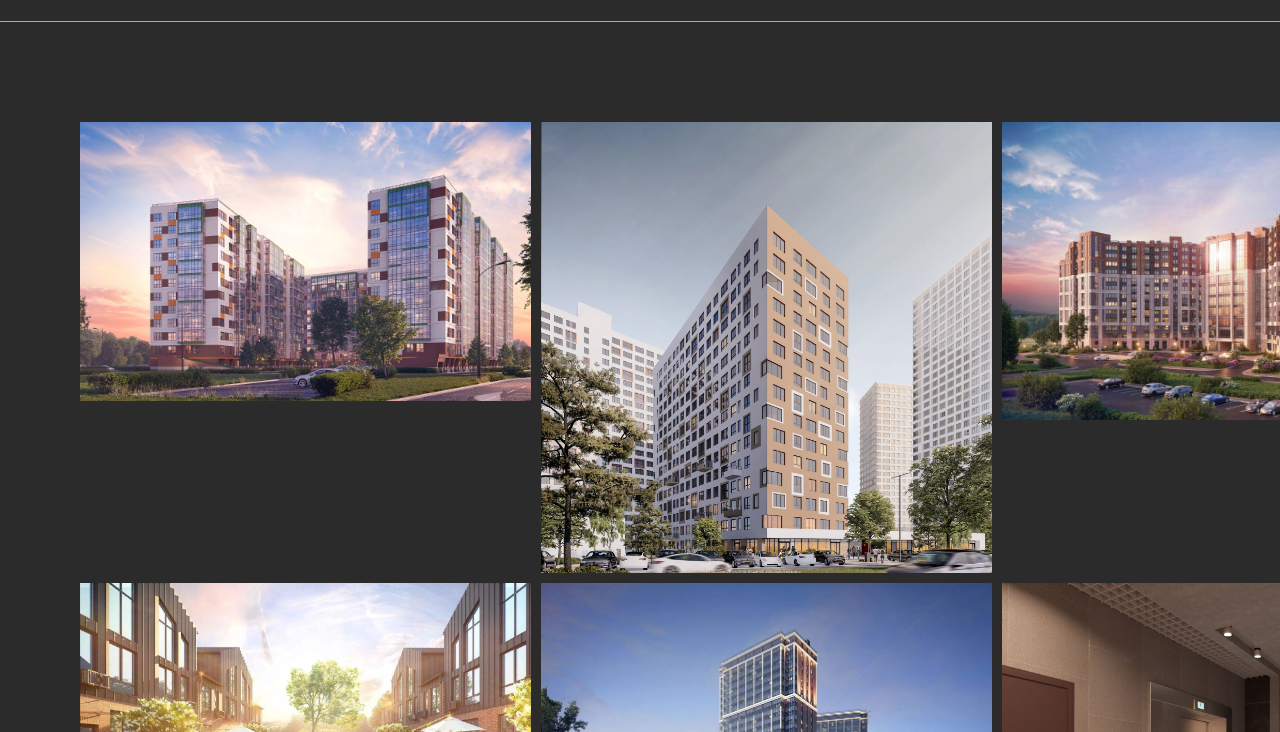
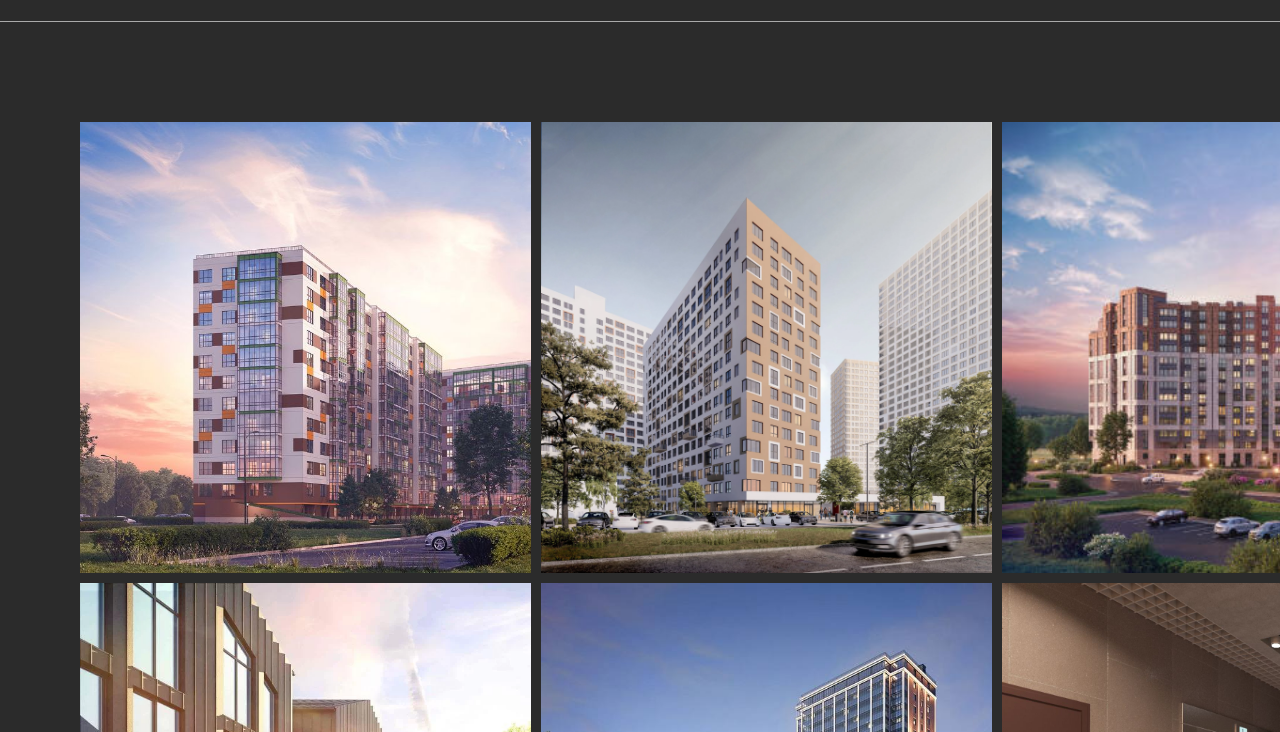
Before and after one commit to yanakapura/sm-project, a website: page pages/portfolio.html in a window 1280 px wide. Shown: the part 68-800 px from the top of the page. Drawn offline with nearby package versions, Linux system fonts and the light colour scheme.

Commit message:
Update style.css

```diff
--- a/css/style.css
+++ b/css/style.css
@@ -464,8 +464,8 @@ h4 {
   width: 45rem;
   overflow: hidden; }
   .project-cart__img img {
-    width: 110%;
-    height: auto; }
+    height: 45rem;
+    width: auto; }
   .project-cart__label {
     position: absolute;
     width: 100%;
```
